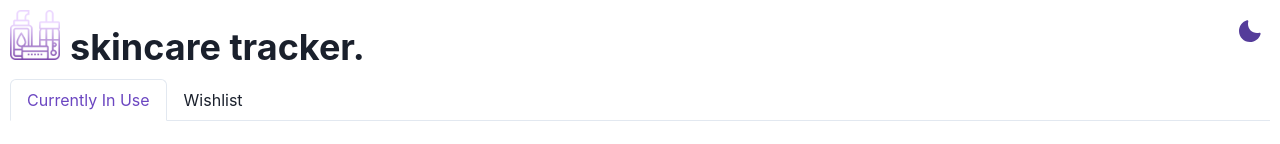
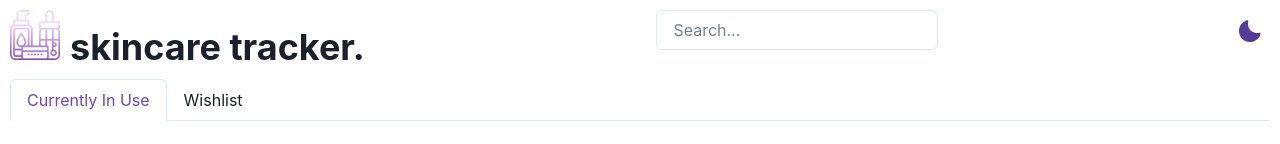
Before and after one commit to vvynz/skincare-tracker, a React (Create React App) app: page / in a window 1280 px wide. Shown: the top 144 px of the page. Built offline with nearby package versions, Linux system fonts and the light colour scheme.

Commit message:
Add a search bar to the navbar

```diff
--- a/src/Components/NavBar.jsx
+++ b/src/Components/NavBar.jsx
@@ -1,6 +1,6 @@
 import React, { useState } from "react";
 import { useColorMode } from "@chakra-ui/react";
-import { Button, Heading } from "@chakra-ui/react";
+import { Button, Heading, Input } from "@chakra-ui/react";
 import { MoonIcon, SunIcon } from "@chakra-ui/icons";
 
 import logo from "../Assets/logo.png";
@@ -16,6 +16,7 @@ export default function NavBar() {
         <img className="logo" src={logo_col} alt="Logo icon" />
         <Heading>skincare tracker.</Heading>
       </nav>
+      <Input className="search_bar" width="auto" placeholder="Search..." />
       <button className="toggle--colorMode" onClick={toggleColorMode}>
         {colorMode === "light" ? <MoonIcon boxSize="1.5em" color="purple.700" /> : <SunIcon boxSize="1.5em"  />}
       </button>
```
